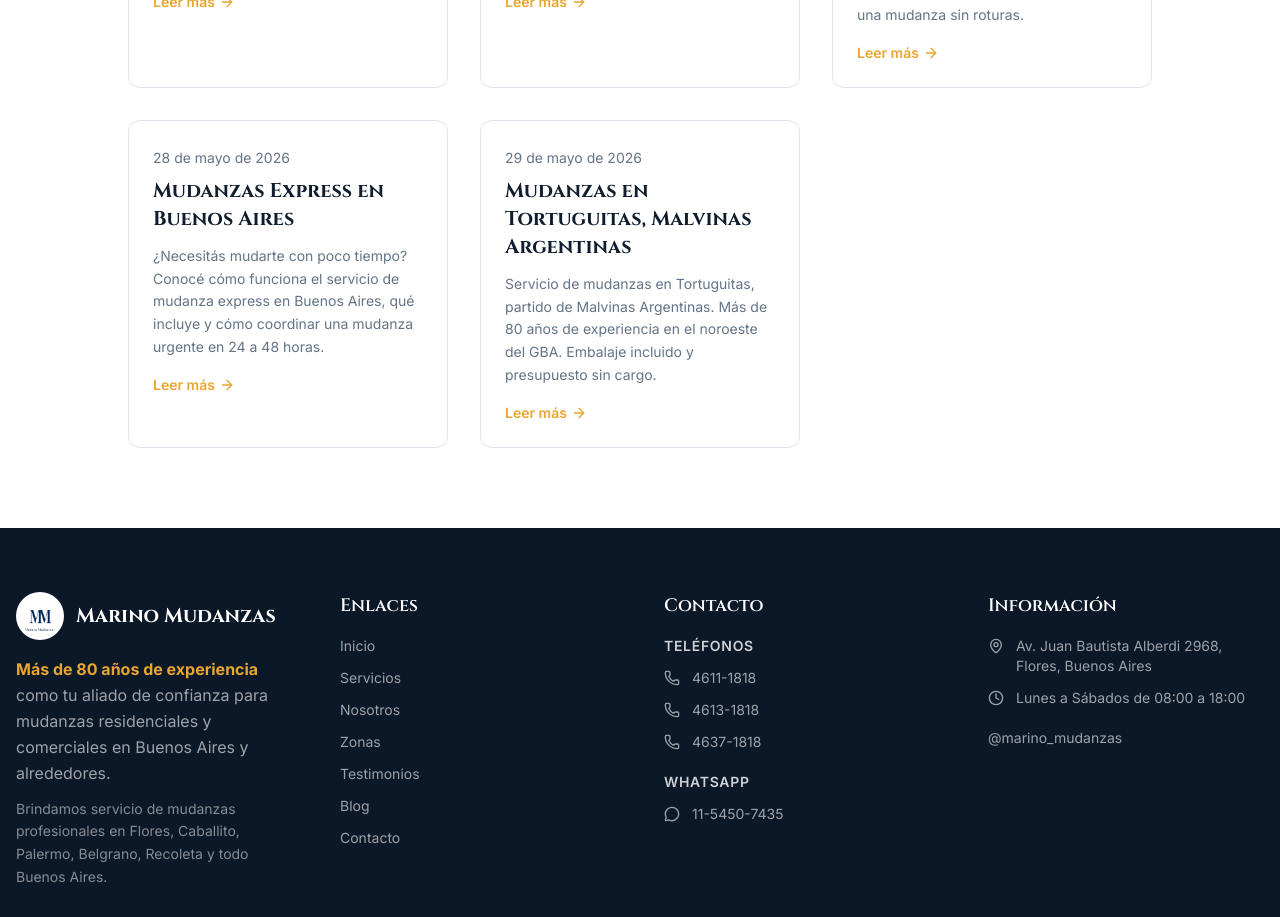
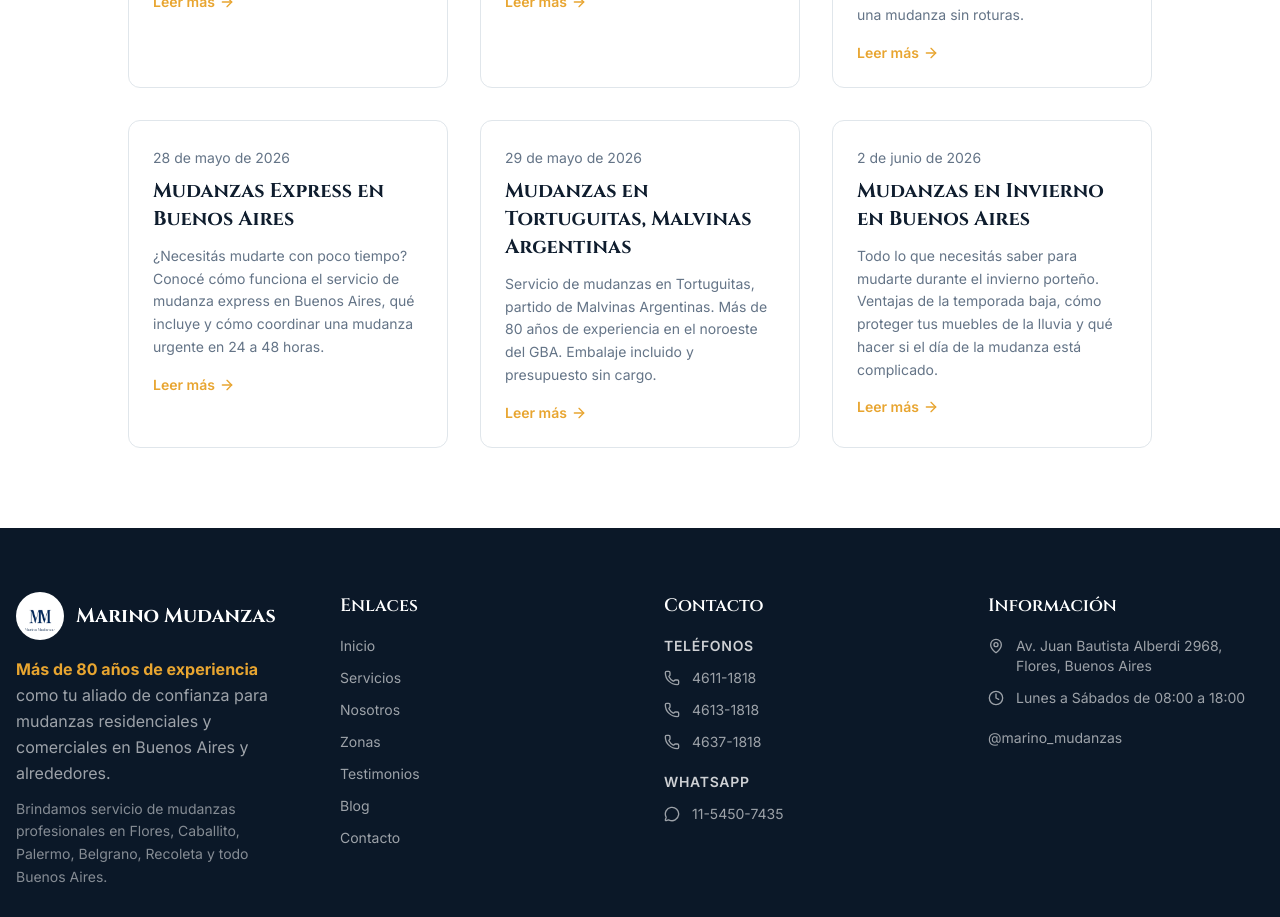
Before and after one commit to Lukaku55/marinomudanzas-next, a Next.js app: page /blog in a window 1280 px wide. Shown: the part 8680-9597 px from the top of the page. Built offline with nearby package versions, Linux system fonts and the light colour scheme.

Commit message:
Add mudanzas-en-invierno to blog index

```diff
--- a/app/blog/page.tsx
+++ b/app/blog/page.tsx
@@ -95,6 +95,7 @@ const articles = [
   {slug:'como-armar-cajas-mudanza',title:'Cómo Armar Cajas para Mudanza: Guía Completa',excerpt:'Técnicas profesionales para armar y empacar cajas correctamente. Cómo proteger objetos frágiles, elegir los materiales y organizar el contenido para una mudanza sin roturas.',date:'2026-05-28'},
   {slug:'mudanzas-express-buenos-aires',title:'Mudanzas Express en Buenos Aires',excerpt:'¿Necesitás mudarte con poco tiempo? Conocé cómo funciona el servicio de mudanza express en Buenos Aires, qué incluye y cómo coordinar una mudanza urgente en 24 a 48 horas.',date:'2026-05-28'},
   {slug:'mudanzas-tortuguitas',title:'Mudanzas en Tortuguitas, Malvinas Argentinas',excerpt:'Servicio de mudanzas en Tortuguitas, partido de Malvinas Argentinas. Más de 80 años de experiencia en el noroeste del GBA. Embalaje incluido y presupuesto sin cargo.',date:'2026-05-29'},
+  {slug:'mudanzas-en-invierno',title:'Mudanzas en Invierno en Buenos Aires',excerpt:'Todo lo que necesitás saber para mudarte durante el invierno porteño. Ventajas de la temporada baja, cómo proteger tus muebles de la lluvia y qué hacer si el día de la mudanza está complicado.',date:'2026-06-02'},
 ];
 
 export default function Blog() {
```
